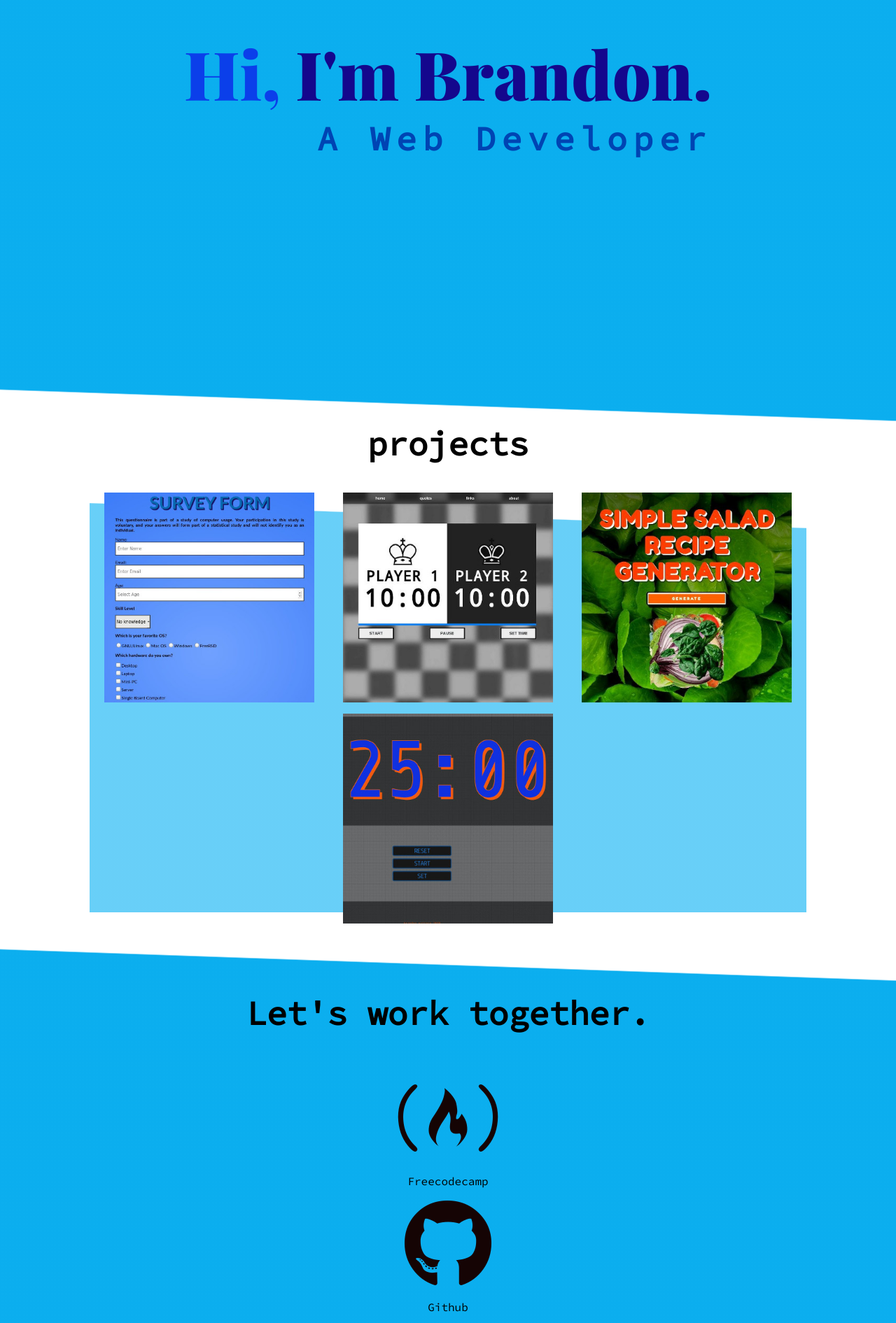
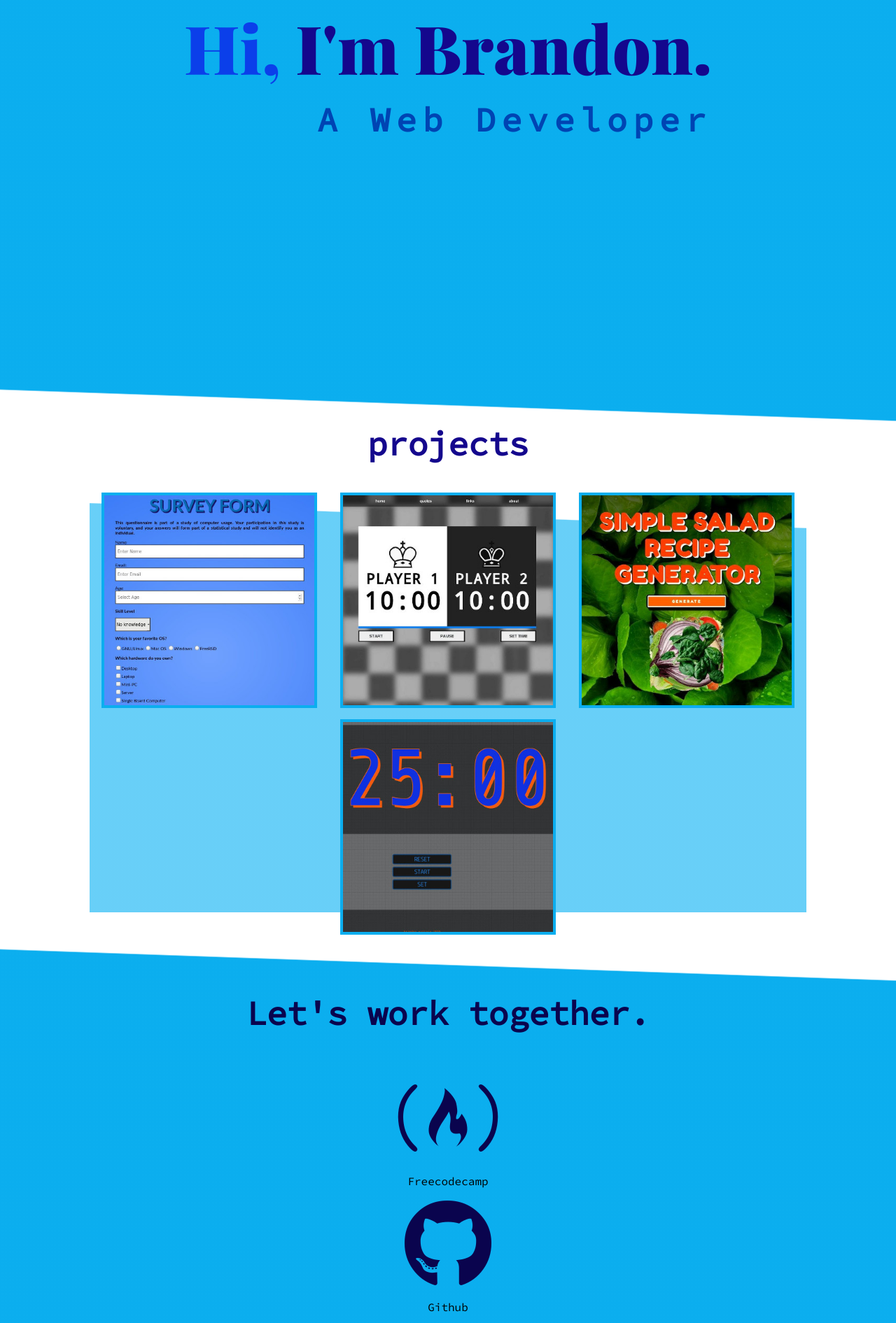
Before and after one commit to brandon-wallace/fcc-personal-portfolio-page, a plain HTML site: page index.html in a window 1280 px wide. Shown: the part 266-2157 px from the top of the page at 70% size. Drawn offline with nearby package versions, Linux system fonts and the light colour scheme.

Commit message:
Fixing styling
Another round of adjustments in the CSS to fix/improve styling.
Items changed:

- profile height adjusted
- colors improved
- footer height
- icon sizes
- linear gradient added to create diagonal lines
- letter spacing added to sub-title-text

```diff
--- a/css/style.css
+++ b/css/style.css
@@ -36,7 +36,7 @@ header {
 .hamburger {
   width: 50px;
   height: 50px;
-  margin: 2px;
+  margin: 3px;
   background: -webkit-repeating-linear-gradient(#222, #222 6px, var(--softer-blue) 6px, var(--softer-blue) 12px);
   background: -o-repeating-linear-gradient(#222, #222 6px, var(--softer-blue) 6px, var(--softer-blue) 12px);
   background: repeating-linear-gradient(#222, #222 6px, var(--softer-blue) 6px, var(--softer-blue) 12px);
@@ -97,7 +97,7 @@ header {
 
 #welcome-section {
   background-color: var(--soft-blue);
-  background-image: linear-gradient(2deg, var(--soft-blue) 83.9%, var(--softer-blue) 84.1%);
+  background-image: linear-gradient(2deg, var(--soft-blue) 89.9%, var(--softer-blue) 90.1%);
 }
 
 .welcome-title {
@@ -106,8 +106,8 @@ header {
 }
 
 .welcome-subtitle {
-  text-align: right;
-  letter-spacing: .55rem;
+  margin-top: 10px;
+  letter-spacing: .2rem;
   animation: upward-slide 1000ms ease-in-out 500ms;
 }
 
@@ -140,8 +140,7 @@ header {
   text-align: center;
 }
 
-.welcome-title,
-.welcome-subtitle {
+.welcome-title {
   margin: 0;
 }
 
@@ -165,6 +164,10 @@ header {
           flex-direction: column;
   justify-content: center;
   background-image: linear-gradient(2deg, #FFFFFF 91.9%, var(--soft-blue) 92.1%);
+}
+
+.project-title {
+  color: hsl(246, 91%, 29%);
 }
 
 .project-content {
@@ -191,15 +194,17 @@ header {
   font-size: 2rem;
   margin-bottom: .5em;
   transition: all 250ms linear;
+  border: 4px solid var(--soft-blue);
   background-color: hsl(282, 96%, 49%);
 }
 
 .project-tile:hover {
   transform: scale(1.05);
-  box-shadow: 4px 4px 2px #888888;
+  box-shadow: 6px 6px 12px #3d3d3d;
 }
 
 .profile-content {
+  height: 100vh;
   display: -webkit-box;
   display: -ms-flexbox;
   display: flex;
@@ -219,6 +224,7 @@ header {
 
 .profile-title {
   font-size: 2rem;
+  color: hsl(245, 90%, 16%);
 }
 
 .profile-link-container {
@@ -239,25 +245,25 @@ header {
 }
 
 .fab {
-  font-size: 6rem;
-  color: hsl(0, 66%, 5%);
+  font-size: 3rem;
+  color: hsl(245, 90%, 16%);
   transition: all 250ms linear;
 }
 
 .fab:hover {
   transform: scale(1.05);
-  text-shadow: 4px 4px 1px #DDDDDD;
+  text-shadow: 4px 4px .5px #696969;
 }
 
 footer {
-  height: 20vh;
+  height: 200px;
   color: #DDDFFF;
   background-color: #121212;
 }
 
 footer p {
   margin: 0;
-  line-height: 20vh;
+  line-height: 200px;
   font-weight: bold;
   text-align: center;
 }
@@ -299,11 +305,18 @@ footer p {
     -ms-flex-item-align: end;
         align-self: flex-end;
   }
+  .fab {
+    font-size: 4rem;
+  }
 }
 
 @media (min-width: 500px) and (min-height: 500px) {
   .welcome-title {
     font-size: 6rem;
+  }
+  .welcome-subtitle {
+    text-align: right;
+    letter-spacing: .55rem;
   }
   .welcome-subtitle,
   .project-title,
```
